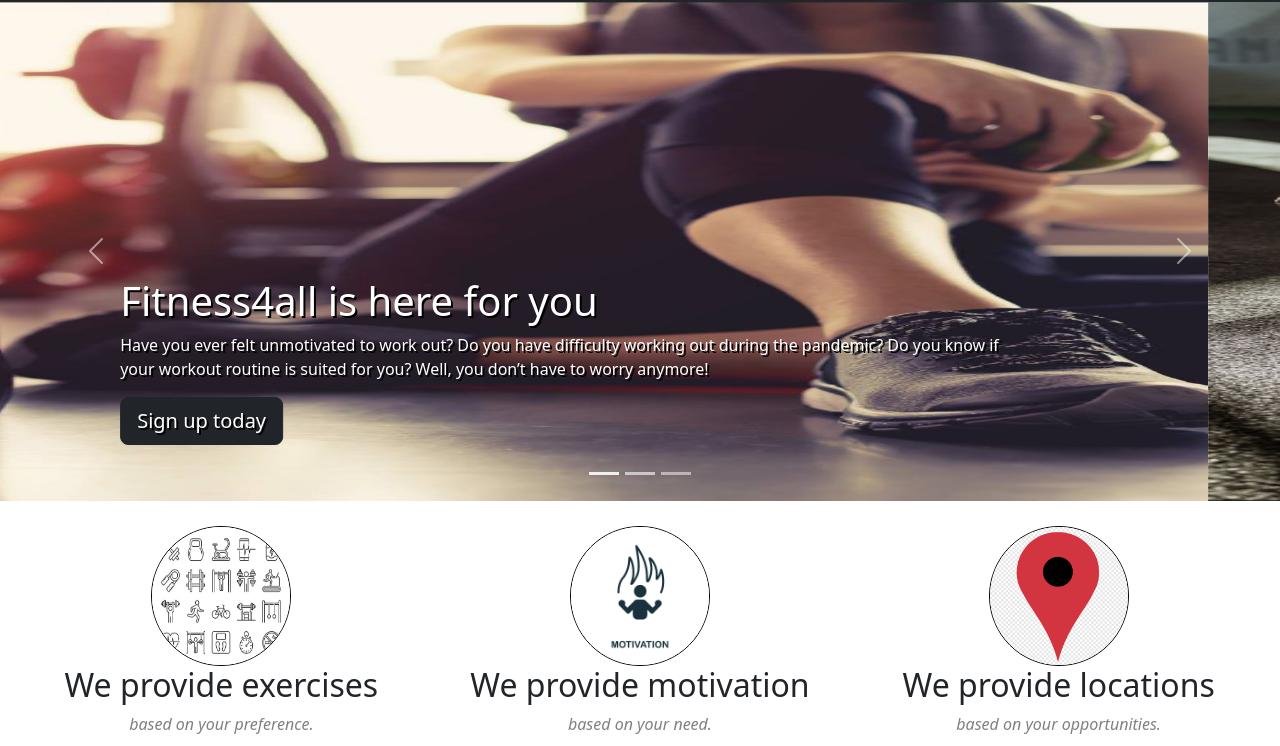
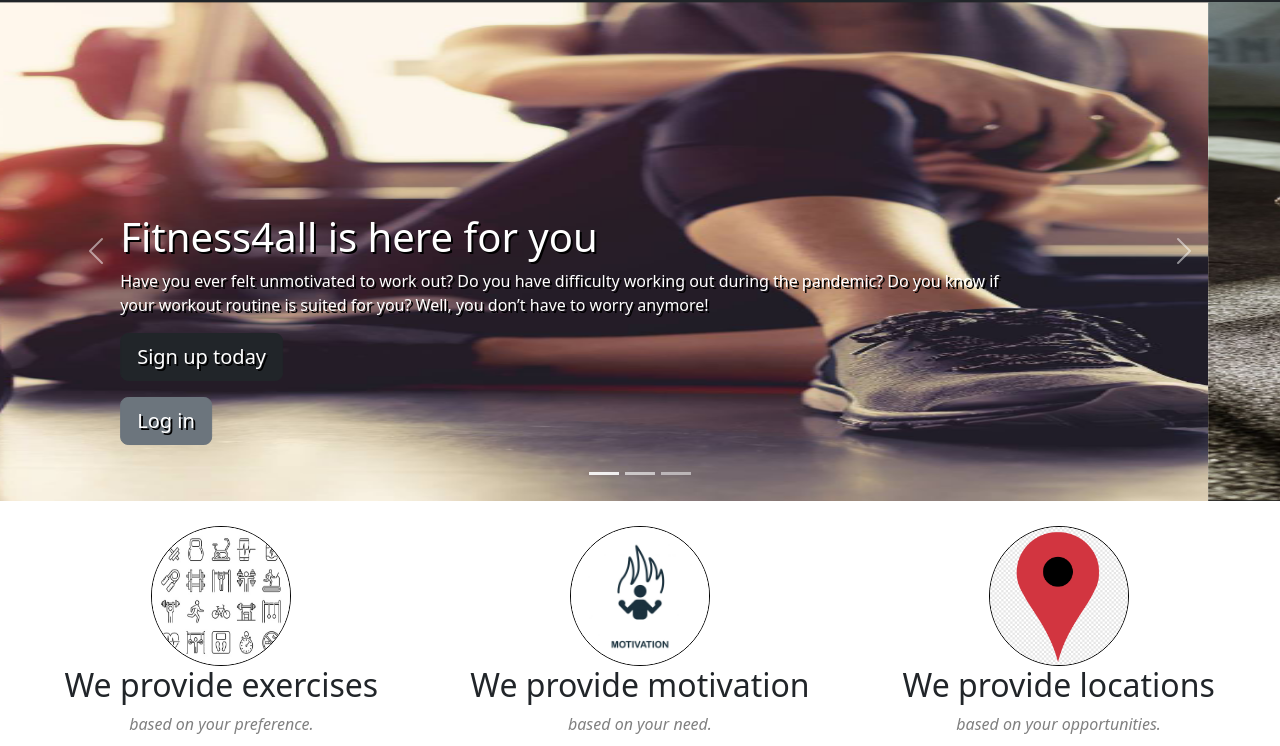
Before and after one commit to PrinceMwenye/Fitness-App, a website: page index.html in a window 1280 px wide. Shown: the part 54-800 px from the top of the page. Drawn offline with nearby package versions, Linux system fonts and the light colour scheme.

Commit message:
Add login button

```diff
--- a/index.html
+++ b/index.html
@@ -107,6 +107,7 @@
   <main>
 
     <!-- Carousel Menu -->
+    <div id="wrapper">
       <div id="myCarousel" class="carousel slide pointer-event" data-bs-ride="carousel">
 
         <div class="carousel-indicators">
@@ -131,6 +132,7 @@
                   Well, you don’t have to worry anymore!
                 </p>
                 <p><a class="btn btn-lg btn-dark" href="account/login.html">Sign up today</a></p>
+                <p><a class="btn btn-lg btn-secondary" href="account/login.html">Log in</a></p>
               </div>
             </div>
           </div>
@@ -174,7 +176,7 @@
         </button>
 
       </div>
-
+    </div>
 
     <div class="container-fluid justify-content-center">
       <div class="container-fluid justify-content-center">
```
Lines whose indentation alone changed are shown as unchanged.
